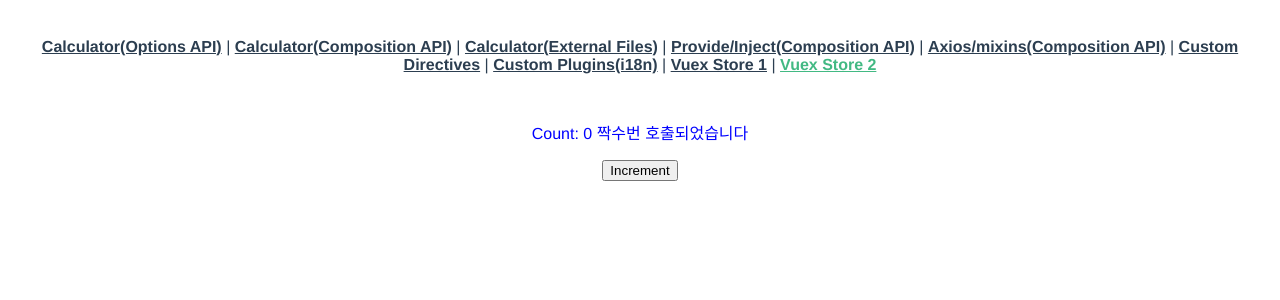
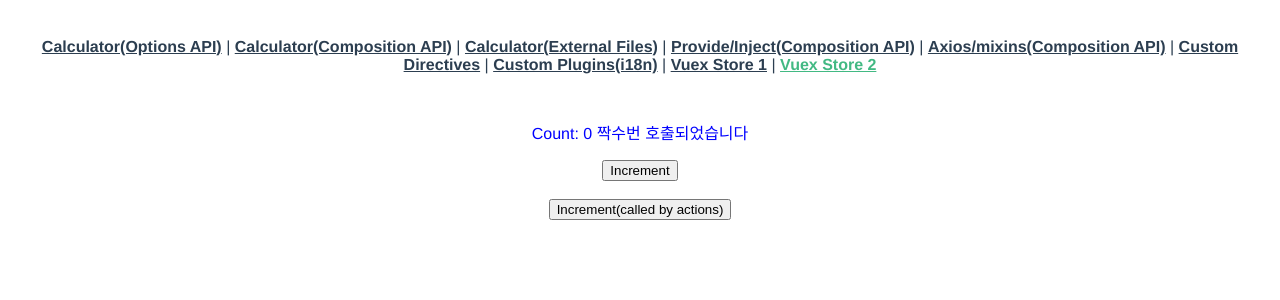
Before and after one commit to sbpark88/Vue.js-Short-Book, a Vue app in the folder vue-project-composition-api/: page /store-access2 in a window 1280 px wide. Shown: the top 300 px of the page. Built offline with nearby package versions, Linux system fonts and the light colour scheme.

Commit message:
Update: Add 'Vuex actions'

```diff
--- a/vue-project-composition-api/src/store/index.js
+++ b/vue-project-composition-api/src/store/index.js
@@ -18,5 +18,11 @@ export default createStore({
     calledEvenTimes (state) {
       return state.count % 2 === 0
     }
+  },
+  actions: {
+    incrementInActions (context) {
+      console.log('\'increment\' will be called by actions.')
+      context.commit('increment')
+    }
   }
 })
--- a/vue-project-composition-api/src/views/StoreCompositionAPI.vue
+++ b/vue-project-composition-api/src/views/StoreCompositionAPI.vue
@@ -3,7 +3,8 @@
     Count: {{ count }}
     <span>{{ calledEvenTimes ? '짝수번 호출되었습니다' : '홀수번 호출되었습니다' }}</span>
   </p>
-  <button type="button" @click="increment">Increment</button>
+  <button type="button" @click="increment">Increment</button><br><br>
+  <button type="button" @click="incrementInActions">Increment(called by actions)</button>
 </template>
 
 <script>
@@ -14,7 +15,8 @@ const storeCounter = (store) => {
   const state = reactive({
     count: computed(() => store.state.count),
     calledEvenTimes: computed(() => store.getters.calledEvenTimes),
-    increment: () => store.commit('increment')
+    increment: () => store.commit('increment'),
+    incrementInActions: () => store.dispatch('incrementInActions')
   })
   return toRefs(state)
 }
@@ -22,8 +24,8 @@ export default {
   name: 'StoreCompositionAPI',
   setup () {
     const store = useStore()
-    const { count, calledEvenTimes, increment } = storeCounter(store)
-    return { count, calledEvenTimes, increment }
+    const { count, calledEvenTimes, increment, incrementInActions } = storeCounter(store)
+    return { count, calledEvenTimes, increment, incrementInActions }
   }
 }
 </script>
--- a/vue-project-composition-api/src/views/StoreOptionsAPI.vue
+++ b/vue-project-composition-api/src/views/StoreOptionsAPI.vue
@@ -3,7 +3,8 @@
     Count: {{ count }}
     <span>{{ calledEvenTimes ? '짝수번 호출되었습니다' : '홀수번 호출되었습니다' }}</span>
   </p>
-  <button type="button" @click="increment">Increment</button>
+  <button type="button" @click="increment">Increment</button><br><br>
+  <button type="button" @click="incrementInActions">Increment(called by actions)</button>
 </template>
 
 <script>
@@ -21,6 +22,9 @@ export default {
     increment () {
       // this.$store.state.count++
       this.$store.commit('increment')
+    },
+    incrementInActions () {
+      this.$store.dispatch('incrementInActions')
     }
   }
 }
```
